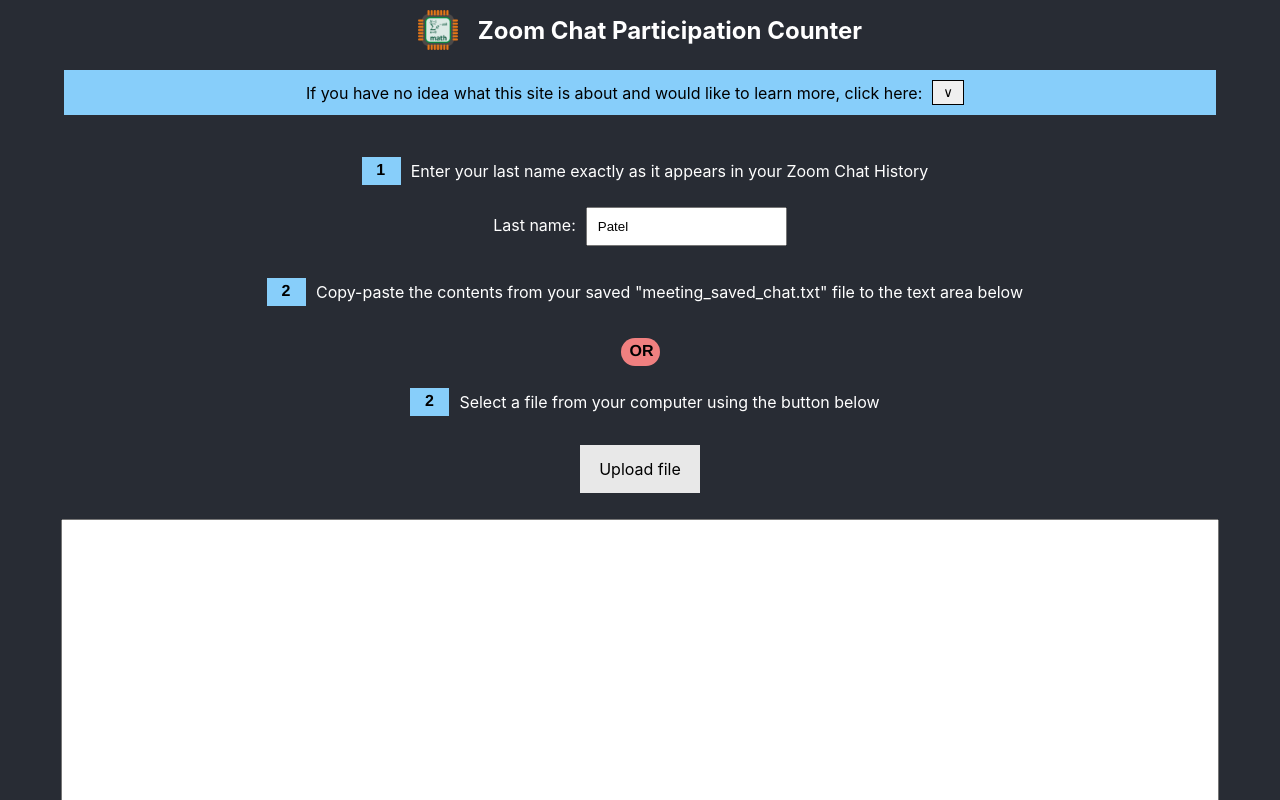
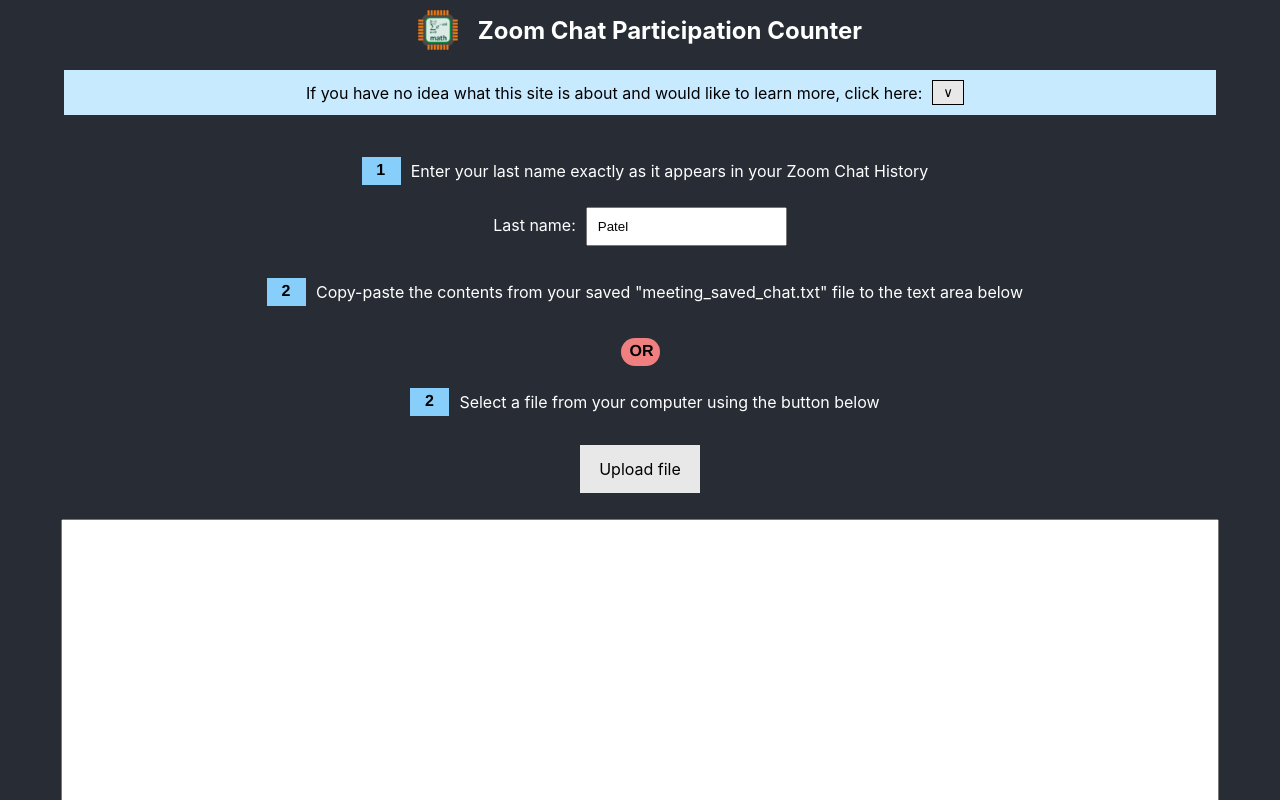
Before and after one commit to ytrkptl/zoom-chat-participation-counter, a React (Create React App) app: page / in a window 1280 px wide. Shown: the top 800 px of the page. Built offline with nearby package versions, Linux system fonts and the light colour scheme.

Commit message:
changed extra-info colors around

```diff
--- a/src/components/IntroBanner/IntroBanner.css
+++ b/src/components/IntroBanner/IntroBanner.css
@@ -1,5 +1,5 @@
 .readable-background {
-  background: lightgrey;
+  background: #e8e8e8;
   width: 90vw;
   box-sizing: border-box;
   margin-top: 60px;
@@ -8,7 +8,7 @@
 }
 
 .dropdown-text {
-  background: lightskyblue;
+  background: rgb(200, 234, 255);
   width: 100%;
   padding: 10px;
   box-sizing: border-box;
@@ -23,13 +23,14 @@
   margin: 0px 10px;
   border: 1px solid black;
   padding: 4px 10px;
+  background: #e8e8e8;
 }
 
 .extra-info {
   flex-direction: column;
   justify-content: center;
   align-items: center;
-  background: lightgrey;
+  background: #e8e8e8;
   box-sizing: border-box;
   padding: 20px;
   border-top: 1px solid gray;
```
